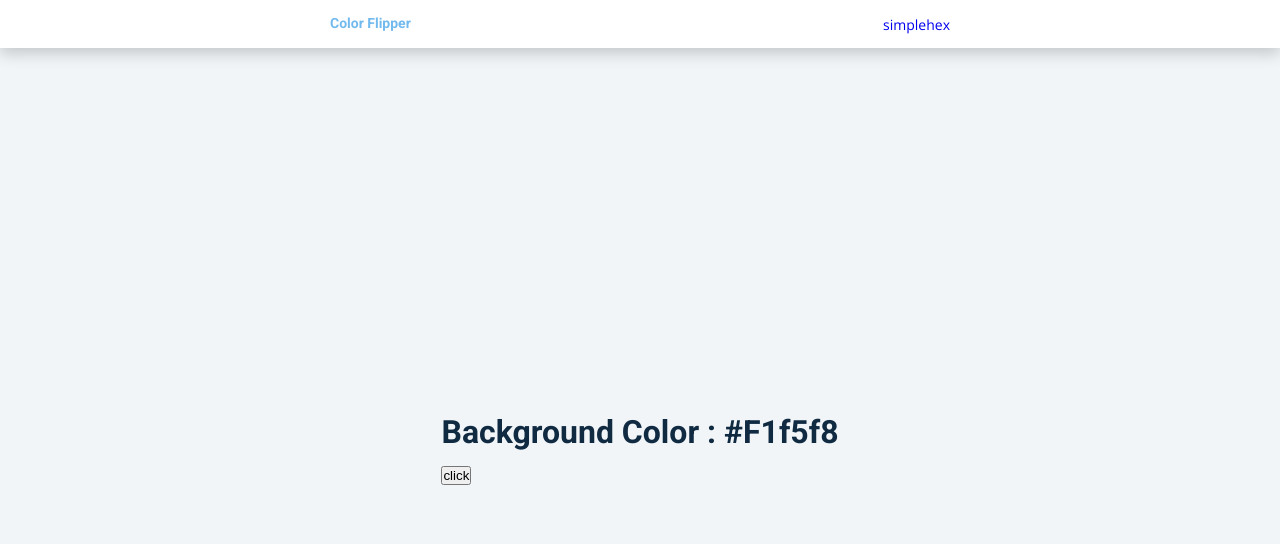
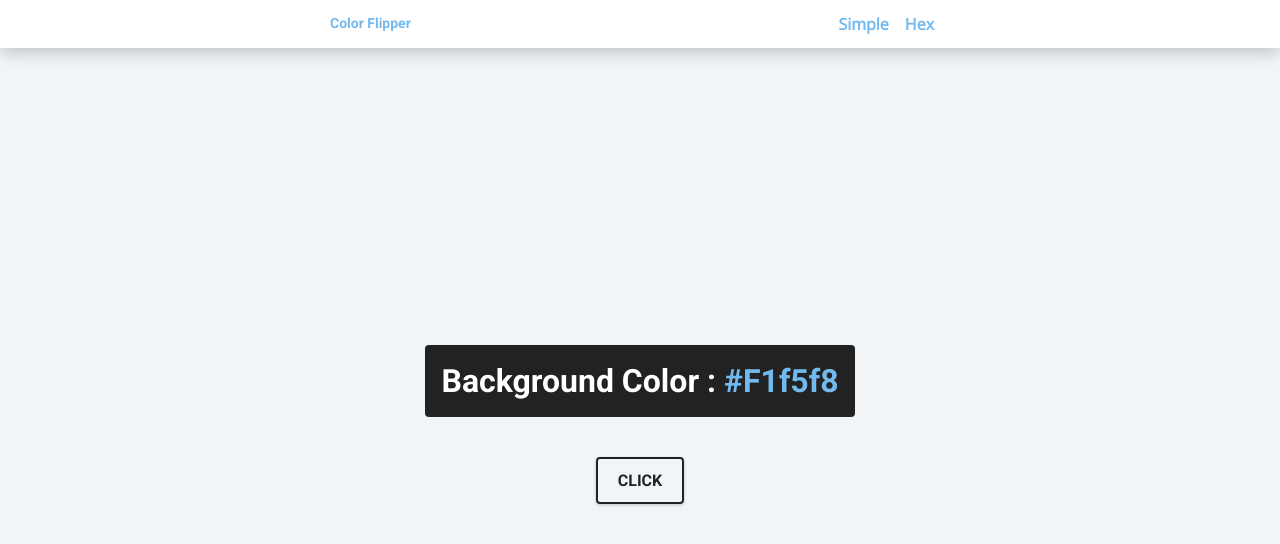
Before and after one commit to EddyPenuel/01-color-flipper-Penuel, a plain HTML site: page index.html in a window 1280 px wide. Drawn offline with nearby package versions, Linux system fonts and the light colour scheme.

Commit message:
css done

```diff
--- a/style.css
+++ b/style.css
@@ -196,3 +196,57 @@ h3 {
     .nav-links {
         display: flex;
     }
+    nav a {
+        text-transform: capitalize;
+        font-weight: 700;
+        font-size: 1rem;
+        color: var(--clr-primary-5);
+        letter-spacing: var(--spacing);
+        margin-right: 1rem;
+    }
+    nav a:hover {
+        color: var(--clr-primary-5);
+    }
+    /*
+    ==================
+        Container
+    ==================
+    */
+main {
+    min-height: calc(100vh - 3rem);
+    display: grid;
+    place-items: center;
+}
+.container {
+    text-align: center;
+}
+.container h2 {
+    background: var(--clr-black);
+    color: var(--clr-white);
+    padding: 1rem;
+    border-radius: var(--radius);
+    margin-bottom: 2.5rem;
+}
+.color {
+    color: var(--clr-primary-5);
+}
+.btn-hero {
+    font-family: var(--ff-primary);
+    text-transform: uppercase;
+    background: transparent;
+    color: var(--clr-black);
+    letter-spacing: var(--spacing);
+    display: inline-block;
+    font-weight: 700;
+    transition: var(--transition);
+    border: 2px solid var(--clr-black);
+    cursor: pointer;
+    box-shadow: 0 1px 3px rgba(0, 0, 0, 0.2);
+    border-radius: var(--radius);
+    font-size: 1rem;
+    padding: 0.75rem 1.25rem;
+}
+.btn-hero:hover {
+    color: var(--clr-white);
+    background: var(--clr-black);
+}
```
